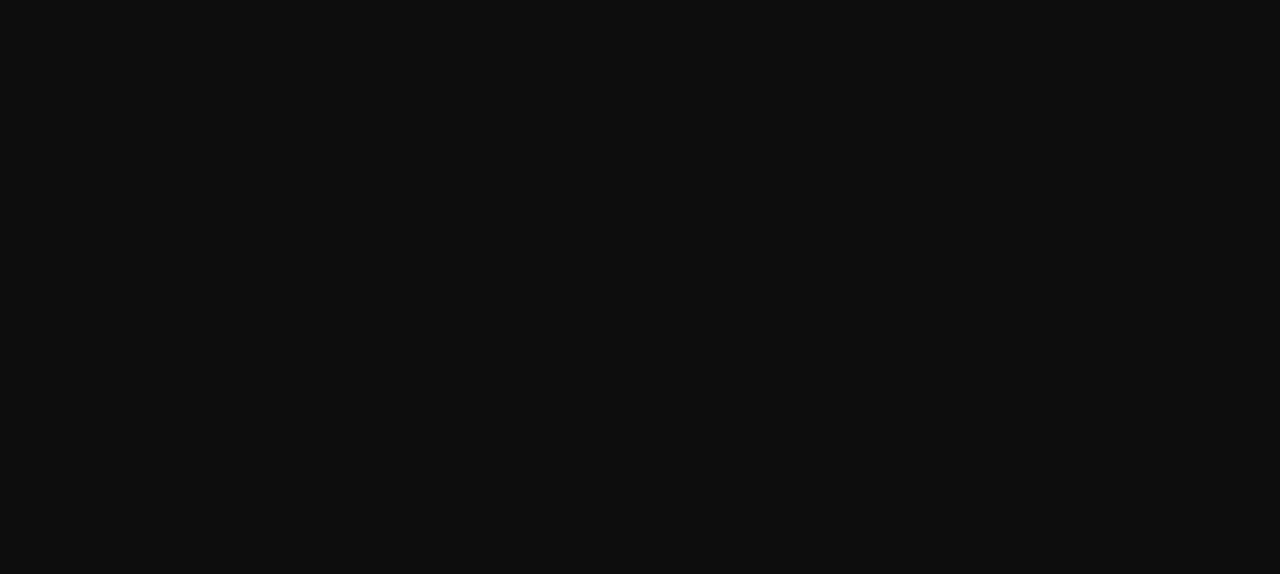
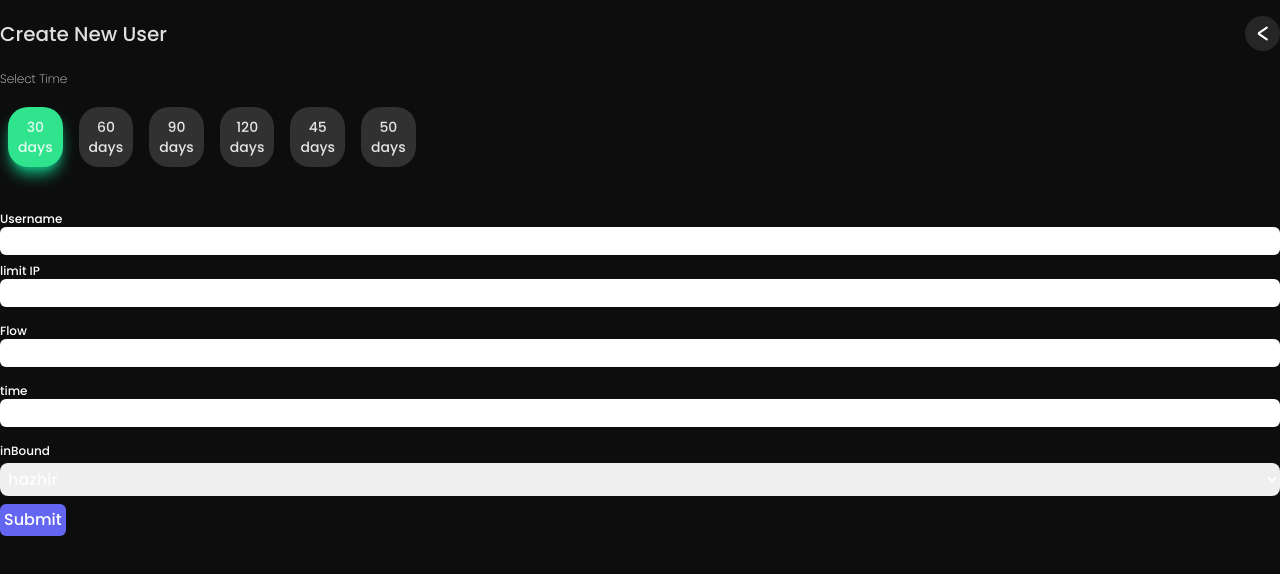
Before and after one commit to hazhirmohammadi/v2ray-panel, a React (Vite) app in the folder front-end/: page /create_user in a window 1280 px wide. Before the commit this address had no page. Shown: the top 574 px of the page. Built offline with nearby package versions, Linux system fonts and the light colour scheme.

Commit message:
feat: i added Create user component

```diff
--- a/front-end/public/styles/App.css
+++ b/front-end/public/styles/App.css
@@ -74,3 +74,6 @@
 .primary-box{
     @apply py-[15px] px-5 bg-[#202020] ;
 }
+.arrow_1{
+    transform: rotate(90deg);
+}
--- a/front-end/src/App.jsx
+++ b/front-end/src/App.jsx
@@ -11,6 +11,8 @@ import {ToastContainer, toast} from 'react-toastify';
 import 'react-toastify/dist/ReactToastify.css';
 import {useEffect, useMemo, useState} from "react";
 import userStore from "./stores/UserStore.js";
+import CreateUser from "./components/createUser/CreateUser.jsx";
+import {Link} from "react-router-dom";
 
 
 function App() {
@@ -33,20 +35,11 @@ function App() {
    return (
        <>
           {isLoggedIn ? <main className={` ${Style.maximum} pt-4  relative  h-screen `}>
-
-                 <ToastContainer
-                     style={{
-                        borderRadius: "15% ",
-                        paddingLeft: "55px",
-                        paddingTop: "20px",
-                        marginLeft: "auto",
-                        marginRight: "auto"
-                     }}
-                 />
+                 {/*Header*/}
                  <div className="flex flex-col ">
                     <Header/>
                  </div>
-
+                 {/*Modal*/}
                  <div className={`${Style.paddingX}`}>
                     <div>
                        <Modal isOpen={isOpen} onClose={closeModal}>
@@ -57,9 +50,11 @@ function App() {
                        </Modal>
                     </div>
                  </div>
+                 {/*Map users*/}
                  <div className={`${Style.paddingX} flex flex-col gap-2 `}>
                     {userMemo}
                  </div>
+
               </main>
               :
               <div className={`${Style.paddingX} ${Style.maximum} pt-4 h-screen`}>
--- a/front-end/src/components/AddForm.jsx
+++ b/front-end/src/components/createUser/AddForm.jsx
@@ -1,10 +1,10 @@
 import {ErrorMessage, Field, Form, Formik} from 'formik';
 import * as Yup from "yup";
 import React, {useEffect, useState} from "react";
-import {userCard} from "../utils/constants.js";
+import {userCard} from "../../utils/constants.js";
 import {array} from "yup";
 import axios from "axios";
-import toast from "../utils/Toast.js";
+import toast from "../../utils/Toast.js";
 
 
 //!  validation inputs form with Yup
--- /dev/null
+++ b/front-end/src/components/createUser/CreateUser.jsx
@@ -0,0 +1,67 @@
+import React from 'react';
+import {Style} from "../../../public/styles/Style.js";
+import {Link} from "react-router-dom";
+import {back} from "../../../public/assets/icons/index.js";
+import AddForm from "./AddForm.jsx";
+
+const CreateUser = () => {
+   return (
+       <div className={`pt-4  ${Style.maximum}`}>
+          <div className={`${Style.paddingX} w-full mb-5 flex flex-row justify-between items-center`}>
+             <div>
+                <span className="font-[poppin-meidum] text-xl">Create New User</span>
+             </div>
+             <div>
+                <Link to="/" title="back to home">
+                   <div className="bg-[#262626] rounded-full p-[10px] w-fit">
+                      <img className="size-[15px]" src={back} alt="search"/>
+                   </div>
+                </Link>
+             </div>
+          </div>
+          {/*User Config Time*/}
+          <div className={`${Style.paddingX} text-xs font-[poppin-extrsLight] mb-5`}>
+             <span>Select Time</span>
+          </div>
+          <div className=" container-x w-full gap-x-2 mb-5 pb-6">
+             <div
+                 className="ml-2 bg-[#2FE48D] p-[10px]  rounded-[20px] text-center font-[poppin-meidum] text-sm shadow-emerald-500 shadow-lg">
+                30
+                <br/>
+                days
+             </div>
+             <div className="ml-2 bg-[#313131] p-[10px]  rounded-[20px] text-center font-[poppin-meidum] text-sm ">
+                60
+                <br/>
+                days
+             </div>
+             <div className="ml-2 bg-[#313131] p-[10px]  rounded-[20px] text-center font-[poppin-meidum] text-sm ">
+                90
+                <br/>
+                days
+             </div>
+             <div className="ml-2 bg-[#313131] p-[10px]  rounded-[20px] text-center font-[poppin-meidum] text-sm ">
+                120
+                <br/>
+                days
+             </div>
+             <div className="ml-2 bg-[#313131] p-[10px]  rounded-[20px] text-center font-[poppin-meidum] text-sm ">
+                45
+                <br/>
+                days
+             </div>
+             <div className="ml-2 bg-[#313131] p-[10px]  rounded-[20px] text-center font-[poppin-meidum] text-sm ">
+                50
+                <br/>
+                days
+             </div>
+          </div>
+          {/*Inputs*/}
+          <div className={`${Style.paddingX}`}>
+             <AddForm/>
+          </div>
+       </div>
+   );
+};
+
+export default CreateUser;
--- a/front-end/src/components/home/Header.jsx
+++ b/front-end/src/components/home/Header.jsx
@@ -47,11 +47,36 @@ const Header = () => {
           {/*Status Bar*/}
           <div className=" flex flex-col justify-end mb-5 ">
              <div className={`w-full ${Style.paddingX}`}>
-                <div className={'bg-[#262626] py-1 px-2  rounded-full  w-fit'}>
+                <div className={' py-1 px-2  rounded-full  w-fit'}>
                    <span className="text-sm">Status </span>
                 </div>
              </div>
-             <StatusBar/>
+             <div className="grid grid-cols-12 mt-[5px]">
+                <div className="z-20 flex flex-col items-center justify-center col-span-2 pl-[2px] w-full h-full">
+                   <div className="grid grid-rows-2  pr-1 w-full h-full gap-y-2">
+
+                      <div className="row-span-1 bg-[#262626] rounded-[15px] p-[4px] flex justify-center items-center">
+                         <Link to="/create_user">
+                            <div className="relative text-xs">
+                               Add
+                            </div>
+                         </Link>
+                      </div>
+
+                      <div className="row-span-1 bg-[#262626] rounded-[15px] p-[4px] flex justify-center items-center">
+                         <Link to="">
+                            <div className="text-xs">
+                               <span className="text-red-500">Del</span>
+                            </div>
+                         </Link>
+                      </div>
+                   </div>
+                </div>
+
+                <div className="z-10 col-span-10">
+                   <StatusBar/>
+                </div>
+             </div>
           </div>
        </div>
    );
--- a/front-end/src/components/index.js
+++ b/front-end/src/components/index.js
@@ -1,4 +1,4 @@
-import AddForm from "./AddForm.jsx";
+import AddForm from "./createUser/AddForm.jsx";
 import Header from "./home/Header.jsx";
 import Login from "./Login.jsx";
 import UserCard from "./UserCard.jsx";
--- a/front-end/src/main.jsx
+++ b/front-end/src/main.jsx
@@ -4,6 +4,7 @@ import App from './App.jsx'
 import './index.css'
 import {BrowserRouter, Route, Routes} from "react-router-dom";
 import {Alert, Search} from "./components/index.js";
+import CreateUser from "./components/createUser/CreateUser.jsx";
 
 
 const root = ReactDOM.createRoot(document.getElementById("root"));
@@ -14,6 +15,7 @@ root.render((
              <Route path="/" element={<App/>}/>
              <Route path="/search" element={<Search/>}/>
              <Route path="/alerts" element={<Alert/>}/>
+             <Route path="/create_user" element={<CreateUser/>}/>
           </Routes>
        </BrowserRouter>
     </React.StrictMode>
```
Lines whose indentation alone changed are shown as unchanged.
